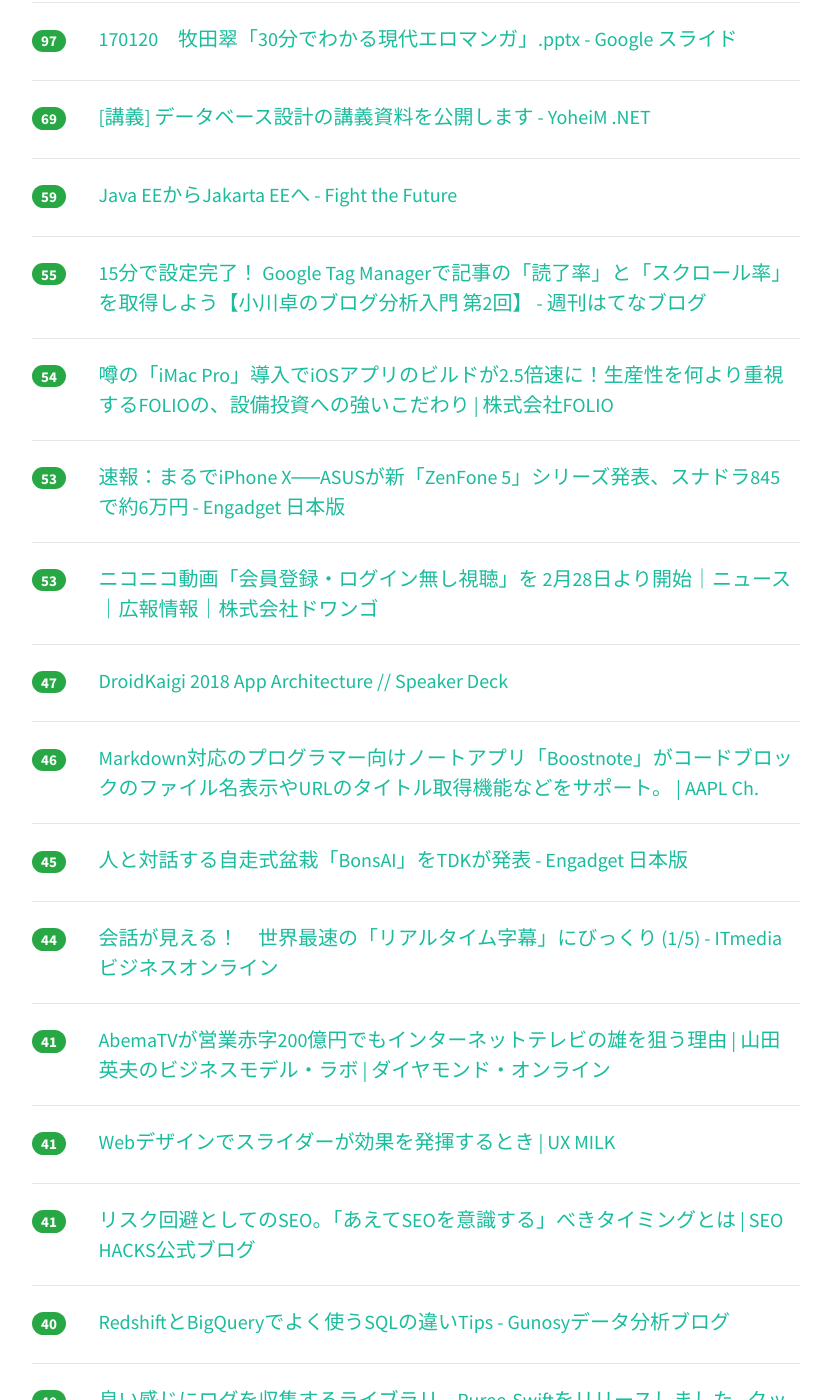
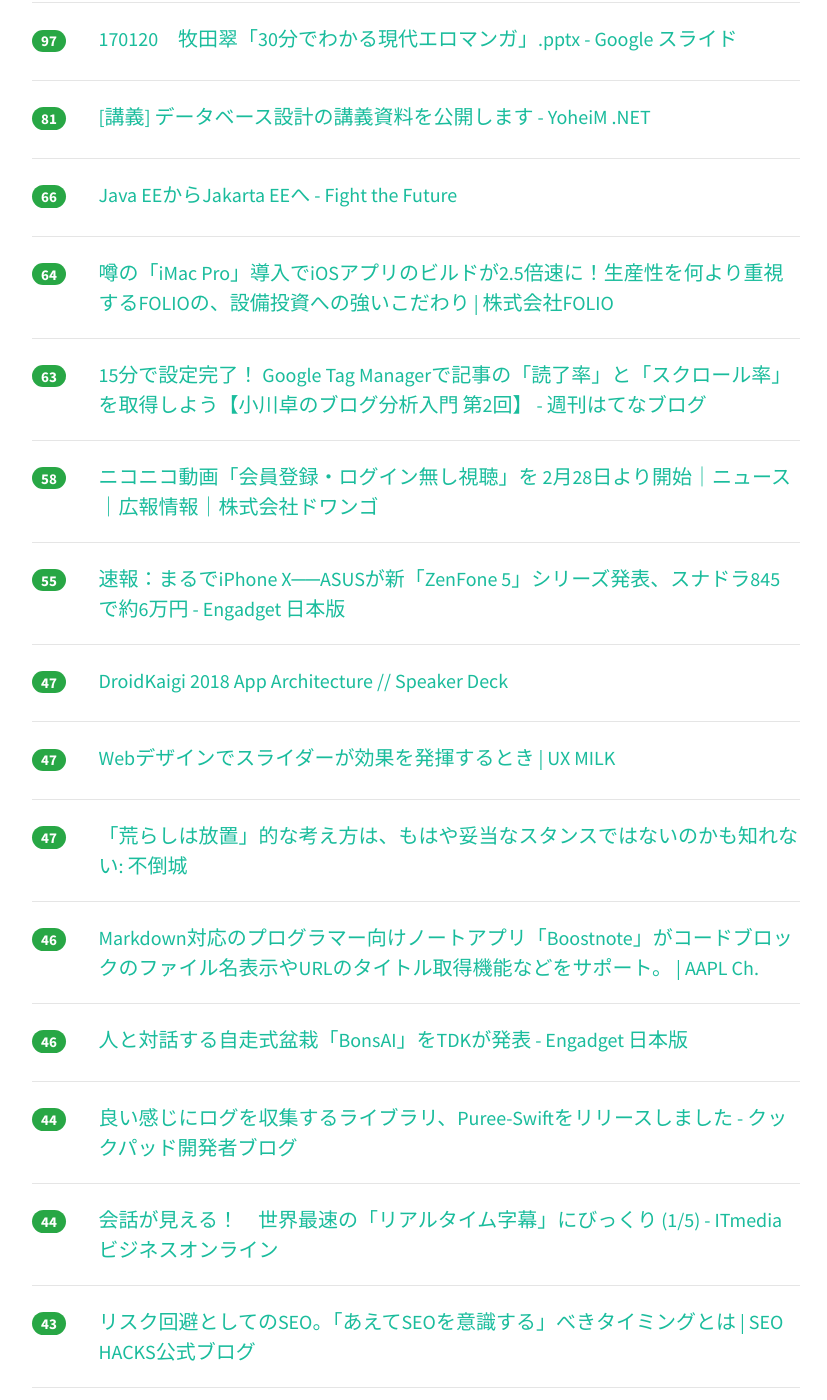
Before and after one commit to yatta47/hatena-matome-site, a Jekyll site: the page built from _posts/2018-02-28-hatena.md, in a window 1280 px wide and 1400 px high, scrolled down 1653 px. Shown: the whole window, without its empty margins (224-1051 px from the left). Built offline with Jekyll 4.4.1, drawn with Linux system fonts in a browser that asks for light colours; nearby versions of some CDN libraries; some of the changed text lies outside the part shown.

Commit message:
Updated 2018-02-28

```diff
--- a/_posts/2018-02-28-hatena.md
+++ b/_posts/2018-02-28-hatena.md
@@ -1,19 +1,24 @@
 ---
 layout: post
 title:  "2018-02-28 はてぶIT"
-date:   2018-02-28 21:03:30
+date:   2018-02-28 22:01:54
 tags: [it-hotentry]
 ---
-54 件のデータあり
+57 件のデータあり
 
 <hr><div class="row">
-<div class="col-1"><span class="badge badge-pill badge-success h2">636</span></div>
+<div class="col-1"><span class="badge badge-pill badge-success h2">662</span></div>
 <div class="col-11"><a href='https://smarthacks.jp/mag/30572' target='_blank'>Google Homeで遊ぶエンジニア21人の奇抜なHackまとめ – SmartHacks Magazine</a></div>
 </div>
 <hr>
 <div class="row">
-<div class="col-1"><span class="badge badge-pill badge-success h2">462</span></div>
+<div class="col-1"><span class="badge badge-pill badge-success h2">512</span></div>
 <div class="col-11"><a href='http://blog.nicovideo.jp/niconews/63867.html' target='_blank'>ニコニコ動画がログイン不要で視聴可能になりました|ニコニコインフォ</a></div>
+</div>
+<hr>
+<div class="row">
+<div class="col-1"><span class="badge badge-pill badge-success h2">346</span></div>
+<div class="col-11"><a href='http://takahashikzn.root42.jp/entry/2018/02/21/085948' target='_blank'>CSSだけでキーロガーを作る - R42日記</a></div>
 </div>
 <hr>
 <div class="row">
@@ -22,57 +27,52 @@ tags: [it-hotentry]
 </div>
 <hr>
 <div class="row">
-<div class="col-1"><span class="badge badge-pill badge-success h2">335</span></div>
-<div class="col-11"><a href='http://takahashikzn.root42.jp/entry/2018/02/21/085948' target='_blank'>CSSだけでキーロガーを作る - R42日記</a></div>
-</div>
-<hr>
-<div class="row">
-<div class="col-1"><span class="badge badge-pill badge-success h2">323</span></div>
+<div class="col-1"><span class="badge badge-pill badge-success h2">334</span></div>
 <div class="col-11"><a href='https://togetter.com/li/1203785' target='_blank'>【炎上】FF同人イベント デマで警察が出動【TOKYO FES Feb.2018】 - Togetter</a></div>
 </div>
 <hr>
 <div class="row">
-<div class="col-1"><span class="badge badge-pill badge-success h2">287</span></div>
+<div class="col-1"><span class="badge badge-pill badge-success h2">288</span></div>
 <div class="col-11"><a href='https://togetter.com/li/1203693' target='_blank'>のじゃおじ「『メールは不便なのでクソです…』と誰かが言わないと、永遠に非効率なものに巻き込まれるのじゃ」 - Togetter</a></div>
 </div>
 <hr>
 <div class="row">
-<div class="col-1"><span class="badge badge-pill badge-success h2">219</span></div>
+<div class="col-1"><span class="badge badge-pill badge-success h2">276</span></div>
+<div class="col-11"><a href='https://storialaw.jp/blog/4019' target='_blank'>なぜNTT東日本は旭川医科大学に逆転勝訴できたのか。判決文から分かる教訓 | STORIA法律事務所</a></div>
+</div>
+<hr>
+<div class="row">
+<div class="col-1"><span class="badge badge-pill badge-success h2">249</span></div>
+<div class="col-11"><a href='http://www.itmedia.co.jp/news/articles/1802/28/news076.html' target='_blank'>Google、iOS／Androidアプリ開発向けオープンソースSDK「Flutter」をβ公開 - ITmedia NEWS</a></div>
+</div>
+<hr>
+<div class="row">
+<div class="col-1"><span class="badge badge-pill badge-success h2">223</span></div>
 <div class="col-11"><a href='http://the360.life/U1301.doit?id=2816' target='_blank'>【the360.life】 トラックボールの玉、コレに替えるとすこぶる調子がいいんです</a></div>
 </div>
 <hr>
 <div class="row">
-<div class="col-1"><span class="badge badge-pill badge-success h2">211</span></div>
-<div class="col-11"><a href='http://www.itmedia.co.jp/news/articles/1802/28/news076.html' target='_blank'>Google、iOS／Androidアプリ開発向けオープンソースSDK「Flutter」をβ公開 - ITmedia NEWS</a></div>
-</div>
-<hr>
-<div class="row">
-<div class="col-1"><span class="badge badge-pill badge-success h2">211</span></div>
-<div class="col-11"><a href='https://storialaw.jp/blog/4019' target='_blank'>なぜNTT東日本は旭川医科大学に逆転勝訴できたのか。判決文から分かる教訓 | STORIA法律事務所</a></div>
-</div>
-<hr>
-<div class="row">
-<div class="col-1"><span class="badge badge-pill badge-success h2">205</span></div>
+<div class="col-1"><span class="badge badge-pill badge-success h2">218</span></div>
 <div class="col-11"><a href='http://www.itmedia.co.jp/news/articles/1802/28/news037.html' target='_blank'>強すぎて「会場がシーンと……」　クイズ王を圧倒した“早押しAI”の衝撃 (1/2) - ITmedia NEWS</a></div>
 </div>
 <hr>
 <div class="row">
-<div class="col-1"><span class="badge badge-pill badge-success h2">145</span></div>
+<div class="col-1"><span class="badge badge-pill badge-success h2">157</span></div>
 <div class="col-11"><a href='https://employment.en-japan.com/engineerhub/entry/2018/02/28/110000' target='_blank'>試したいから、作る。ghq、goreの作者motemenの開発は「自分本位」で駆動する - エンジニアHub｜若手Webエンジニアのキャリアを考える！</a></div>
 </div>
 <hr>
 <div class="row">
-<div class="col-1"><span class="badge badge-pill badge-success h2">138</span></div>
+<div class="col-1"><span class="badge badge-pill badge-success h2">139</span></div>
 <div class="col-11"><a href='https://www3.nhk.or.jp/news/html/20180227/k10011345551000.html' target='_blank'>仮想通貨技術活用の“楽天コイン”構想 三木谷社長表明 | NHKニュース</a></div>
 </div>
 <hr>
 <div class="row">
-<div class="col-1"><span class="badge badge-pill badge-success h2">125</span></div>
+<div class="col-1"><span class="badge badge-pill badge-success h2">130</span></div>
 <div class="col-11"><a href='http://coliss.com/articles/build-websites/operation/css/digital-typography-design-tool-archetype.html' target='_blank'>こういうのを待ってた！日本語フォントで、レスポンシブ用の文字の指定を調整できる無料ツール -Archetype | コリス</a></div>
 </div>
 <hr>
 <div class="row">
-<div class="col-1"><span class="badge badge-pill badge-success h2">107</span></div>
+<div class="col-1"><span class="badge badge-pill badge-success h2">112</span></div>
 <div class="col-11"><a href='https://flutter.io/' target='_blank'>Welcome to Flutter - Flutter</a></div>
 </div>
 <hr>
@@ -82,33 +82,33 @@ tags: [it-hotentry]
 </div>
 <hr>
 <div class="row">
-<div class="col-1"><span class="badge badge-pill badge-success h2">69</span></div>
+<div class="col-1"><span class="badge badge-pill badge-success h2">81</span></div>
 <div class="col-11"><a href='http://www.yoheim.net/blog.php?q=20180203' target='_blank'>[講義] データベース設計の講義資料を公開します - YoheiM .NET</a></div>
 </div>
 <hr>
 <div class="row">
-<div class="col-1"><span class="badge badge-pill badge-success h2">59</span></div>
+<div class="col-1"><span class="badge badge-pill badge-success h2">66</span></div>
 <div class="col-11"><a href='http://www.sakatakoichi.com/entry/2018/02/27/Java_EE%E3%81%8B%E3%82%89Jakarta_EE%E3%81%B8' target='_blank'>Java EEからJakarta EEへ - Fight the Future</a></div>
 </div>
 <hr>
 <div class="row">
-<div class="col-1"><span class="badge badge-pill badge-success h2">55</span></div>
+<div class="col-1"><span class="badge badge-pill badge-success h2">64</span></div>
+<div class="col-11"><a href='https://www.wantedly.com/companies/folio/post_articles/109495' target='_blank'>噂の「iMac Pro」導入でiOSアプリのビルドが2.5倍速に！生産性を何より重視するFOLIOの、設備投資への強いこだわり | 株式会社FOLIO</a></div>
+</div>
+<hr>
+<div class="row">
+<div class="col-1"><span class="badge badge-pill badge-success h2">63</span></div>
 <div class="col-11"><a href='http://blog.hatenablog.com/entry/2018/02/28/143000' target='_blank'>15分で設定完了！ Google Tag Managerで記事の「読了率」と「スクロール率」を取得しよう【小川卓のブログ分析入門 第2回】 - 週刊はてなブログ</a></div>
 </div>
 <hr>
 <div class="row">
-<div class="col-1"><span class="badge badge-pill badge-success h2">54</span></div>
-<div class="col-11"><a href='https://www.wantedly.com/companies/folio/post_articles/109495' target='_blank'>噂の「iMac Pro」導入でiOSアプリのビルドが2.5倍速に！生産性を何より重視するFOLIOの、設備投資への強いこだわり | 株式会社FOLIO</a></div>
+<div class="col-1"><span class="badge badge-pill badge-success h2">58</span></div>
+<div class="col-11"><a href='http://dwango.co.jp/pi/ns/2018/0228/index.html' target='_blank'>ニコニコ動画「会員登録・ログイン無し視聴」を 2月28日より開始｜ニュース｜広報情報｜株式会社ドワンゴ</a></div>
 </div>
 <hr>
 <div class="row">
-<div class="col-1"><span class="badge badge-pill badge-success h2">53</span></div>
+<div class="col-1"><span class="badge badge-pill badge-success h2">55</span></div>
 <div class="col-11"><a href='http://japanese.engadget.com/2018/02/27/iphone-x-asus-zenfone-5-845-6/' target='_blank'>速報：まるでiPhone X──ASUSが新「ZenFone 5」シリーズ発表、スナドラ845で約6万円 - Engadget 日本版</a></div>
-</div>
-<hr>
-<div class="row">
-<div class="col-1"><span class="badge badge-pill badge-success h2">53</span></div>
-<div class="col-11"><a href='http://dwango.co.jp/pi/ns/2018/0228/index.html' target='_blank'>ニコニコ動画「会員登録・ログイン無し視聴」を 2月28日より開始｜ニュース｜広報情報｜株式会社ドワンゴ</a></div>
 </div>
 <hr>
 <div class="row">
@@ -117,13 +117,28 @@ tags: [it-hotentry]
 </div>
 <hr>
 <div class="row">
+<div class="col-1"><span class="badge badge-pill badge-success h2">47</span></div>
+<div class="col-11"><a href='http://uxmilk.jp/70409' target='_blank'>Webデザインでスライダーが効果を発揮するとき | UX MILK</a></div>
+</div>
+<hr>
+<div class="row">
+<div class="col-1"><span class="badge badge-pill badge-success h2">47</span></div>
+<div class="col-11"><a href='http://mubou.seesaa.net/article/457221062.html' target='_blank'>「荒らしは放置」的な考え方は、もはや妥当なスタンスではないのかも知れない: 不倒城</a></div>
+</div>
+<hr>
+<div class="row">
 <div class="col-1"><span class="badge badge-pill badge-success h2">46</span></div>
 <div class="col-11"><a href='https://applech2.com/archives/20180227-boostnote-v0100-support-display-filename-in-codeblock.html' target='_blank'>Markdown対応のプログラマー向けノートアプリ「Boostnote」がコードブロックのファイル名表示やURLのタイトル取得機能などをサポート。 | AAPL Ch.</a></div>
 </div>
 <hr>
 <div class="row">
-<div class="col-1"><span class="badge badge-pill badge-success h2">45</span></div>
+<div class="col-1"><span class="badge badge-pill badge-success h2">46</span></div>
 <div class="col-11"><a href='http://japanese.engadget.com/2018/02/27/bonsai-tdk/' target='_blank'>人と対話する自走式盆栽「BonsAI」をTDKが発表 - Engadget 日本版</a></div>
+</div>
+<hr>
+<div class="row">
+<div class="col-1"><span class="badge badge-pill badge-success h2">44</span></div>
+<div class="col-11"><a href='http://techlife.cookpad.com/entry/2018/02/28/113000' target='_blank'>良い感じにログを収集するライブラリ、Puree-Swiftをリリースしました - クックパッド開発者ブログ</a></div>
 </div>
 <hr>
 <div class="row">
@@ -132,18 +147,13 @@ tags: [it-hotentry]
 </div>
 <hr>
 <div class="row">
-<div class="col-1"><span class="badge badge-pill badge-success h2">41</span></div>
-<div class="col-11"><a href='http://diamond.jp/articles/-/161523' target='_blank'>AbemaTVが営業赤字200億円でもインターネットテレビの雄を狙う理由 | 山田英夫のビジネスモデル・ラボ | ダイヤモンド・オンライン</a></div>
+<div class="col-1"><span class="badge badge-pill badge-success h2">43</span></div>
+<div class="col-11"><a href='https://www.seohacks.net/blog/column/2566/' target='_blank'>リスク回避としてのSEO。「あえてSEOを意識する」べきタイミングとは | SEO HACKS公式ブログ</a></div>
 </div>
 <hr>
 <div class="row">
 <div class="col-1"><span class="badge badge-pill badge-success h2">41</span></div>
-<div class="col-11"><a href='http://uxmilk.jp/70409' target='_blank'>Webデザインでスライダーが効果を発揮するとき | UX MILK</a></div>
-</div>
-<hr>
-<div class="row">
-<div class="col-1"><span class="badge badge-pill badge-success h2">41</span></div>
-<div class="col-11"><a href='https://www.seohacks.net/blog/column/2566/' target='_blank'>リスク回避としてのSEO。「あえてSEOを意識する」べきタイミングとは | SEO HACKS公式ブログ</a></div>
+<div class="col-11"><a href='http://diamond.jp/articles/-/161523' target='_blank'>AbemaTVが営業赤字200億円でもインターネットテレビの雄を狙う理由 | 山田英夫のビジネスモデル・ラボ | ダイヤモンド・オンライン</a></div>
 </div>
 <hr>
 <div class="row">
@@ -152,17 +162,7 @@ tags: [it-hotentry]
 </div>
 <hr>
 <div class="row">
-<div class="col-1"><span class="badge badge-pill badge-success h2">40</span></div>
-<div class="col-11"><a href='http://techlife.cookpad.com/entry/2018/02/28/113000' target='_blank'>良い感じにログを収集するライブラリ、Puree-Swiftをリリースしました - クックパッド開発者ブログ</a></div>
-</div>
-<hr>
-<div class="row">
-<div class="col-1"><span class="badge badge-pill badge-success h2">40</span></div>
-<div class="col-11"><a href='http://mubou.seesaa.net/article/457221062.html' target='_blank'>「荒らしは放置」的な考え方は、もはや妥当なスタンスではないのかも知れない: 不倒城</a></div>
-</div>
-<hr>
-<div class="row">
-<div class="col-1"><span class="badge badge-pill badge-success h2">36</span></div>
+<div class="col-1"><span class="badge badge-pill badge-success h2">37</span></div>
 <div class="col-11"><a href='http://katsumakazuyo.hatenablog.com/entry/2018/02/28/010512' target='_blank'>2台のWindows10パソコンを連結させて、片方をメインのパソコンのサブディスプレイにする機能があったんだ - 勝間和代が徹底的にマニアックな話をアップするブログ</a></div>
 </div>
 <hr>
@@ -172,13 +172,18 @@ tags: [it-hotentry]
 </div>
 <hr>
 <div class="row">
-<div class="col-1"><span class="badge badge-pill badge-success h2">35</span></div>
+<div class="col-1"><span class="badge badge-pill badge-success h2">36</span></div>
 <div class="col-11"><a href='https://japan.cnet.com/article/35115358/' target='_blank'>グーグル、モバイルUIフレームワーク「Flutter」を発表--AndroidとiOSに対応 - CNET Japan</a></div>
 </div>
 <hr>
 <div class="row">
-<div class="col-1"><span class="badge badge-pill badge-success h2">34</span></div>
+<div class="col-1"><span class="badge badge-pill badge-success h2">35</span></div>
 <div class="col-11"><a href='http://hagex.hatenadiary.jp/entry/2018/02/28/121137' target='_blank'>あなたならどうする？　JCのネット工作失敗から妄想するネットを使った世論工作 - Hagex-day info</a></div>
+</div>
+<hr>
+<div class="row">
+<div class="col-1"><span class="badge badge-pill badge-success h2">32</span></div>
+<div class="col-11"><a href='http://this.aereal.org/entry/2018/02/28/150400' target='_blank'>GoのデバッグはdelveとVisual Studio Codeが便利 - Sexually Knowing</a></div>
 </div>
 <hr>
 <div class="row">
@@ -202,28 +207,33 @@ tags: [it-hotentry]
 </div>
 <hr>
 <div class="row">
+<div class="col-1"><span class="badge badge-pill badge-success h2">29</span></div>
+<div class="col-11"><a href='http://methane.hatenablog.jp/entry/2018/02/28/3%E6%9C%881%E6%97%A5%E3%80%81Homebrew_%E3%81%AE%E3%83%87%E3%83%95%E3%82%A9%E3%83%AB%E3%83%88%E3%81%AE_Python_%E3%81%8C_Python_3_%E3%81%AB%E3%81%AA%E3%82%8A%E3%81%BE%E3%81%99%E3%80%82' target='_blank'>3月1日、Homebrew のデフォルトの Python が Python 3 になります。 - methaneのブログ</a></div>
+</div>
+<hr>
+<div class="row">
+<div class="col-1"><span class="badge badge-pill badge-success h2">29</span></div>
+<div class="col-11"><a href='https://www.fashionsnap.com/article/2018-02-28/komuten-vasilly-caracle/' target='_blank'>VASILYとカラクルが解散、スタートトゥデイ工務店が吸収合併へ | Fashionsnap.com</a></div>
+</div>
+<hr>
+<div class="row">
 <div class="col-1"><span class="badge badge-pill badge-success h2">27</span></div>
 <div class="col-11"><a href='https://japan.zdnet.com/article/35115293/' target='_blank'>「Chrome OS」でのLinux仮想マシン稼働に向けたコンテナが近く実現か - ZDNet Japan</a></div>
 </div>
 <hr>
 <div class="row">
 <div class="col-1"><span class="badge badge-pill badge-success h2">25</span></div>
-<div class="col-11"><a href='http://methane.hatenablog.jp/entry/2018/02/28/3%E6%9C%881%E6%97%A5%E3%80%81Homebrew_%E3%81%AE%E3%83%87%E3%83%95%E3%82%A9%E3%83%AB%E3%83%88%E3%81%AE_Python_%E3%81%8C_Python_3_%E3%81%AB%E3%81%AA%E3%82%8A%E3%81%BE%E3%81%99%E3%80%82' target='_blank'>3月1日、Homebrew のデフォルトの Python が Python 3 になります。 - methaneのブログ</a></div>
+<div class="col-11"><a href='http://blog.nicovideo.jp/niconews/64746.html' target='_blank'>「2時の時報（ニコ割）」終了のお知らせ|ニコニコインフォ</a></div>
+</div>
+<hr>
+<div class="row">
+<div class="col-1"><span class="badge badge-pill badge-success h2">25</span></div>
+<div class="col-11"><a href='http://tech.vasily.jp/entry/aws_solutions_architect_associate' target='_blank'>福利厚生を使ってAWSソリューションアーキテクト アソシエイトを取得しました - VASILY DEVELOPERS BLOG | VASILYテックブログ</a></div>
 </div>
 <hr>
 <div class="row">
 <div class="col-1"><span class="badge badge-pill badge-success h2">24</span></div>
 <div class="col-11"><a href='http://jp.techcrunch.com/2018/02/28/2018-02-27-google-clips-review/' target='_blank'>スマートカメラ、Google Clipsレビュー――機械学習が人、イヌ、ネコ、ウサギを自動認識する | TechCrunch Japan</a></div>
-</div>
-<hr>
-<div class="row">
-<div class="col-1"><span class="badge badge-pill badge-success h2">24</span></div>
-<div class="col-11"><a href='http://this.aereal.org/entry/2018/02/28/150400' target='_blank'>GoのデバッグはdelveとVisual Studio Codeが便利 - Sexually Knowing</a></div>
-</div>
-<hr>
-<div class="row">
-<div class="col-1"><span class="badge badge-pill badge-success h2">24</span></div>
-<div class="col-11"><a href='https://www.fashionsnap.com/article/2018-02-28/komuten-vasilly-caracle/' target='_blank'>VASILYとカラクルが解散、スタートトゥデイ工務店が吸収合併へ | Fashionsnap.com</a></div>
 </div>
 <hr>
 <div class="row">
@@ -233,7 +243,7 @@ tags: [it-hotentry]
 <hr>
 <div class="row">
 <div class="col-1"><span class="badge badge-pill badge-success h2">23</span></div>
-<div class="col-11"><a href='http://blog.nicovideo.jp/niconews/64746.html' target='_blank'>「2時の時報（ニコ割）」終了のお知らせ|ニコニコインフォ</a></div>
+<div class="col-11"><a href='http://twitter.com/tokoroten/status/968684467182215168' target='_blank'>ところてんさんのツイート: "上:技術を使わないで問題を解決する 中:簡単な技術を使って問題を解決する 下:難しい技術を使って問題を解決する 下の下:難しい技術をつかっているだけ 下の</a></div>
 </div>
 <hr>
 <div class="row">
@@ -243,7 +253,7 @@ tags: [it-hotentry]
 <hr>
 <div class="row">
 <div class="col-1"><span class="badge badge-pill badge-success h2">22</span></div>
-<div class="col-11"><a href='http://twitter.com/tokoroten/status/968684467182215168' target='_blank'>ところてんさんのツイート: "上:技術を使わないで問題を解決する 中:簡単な技術を使って問題を解決する 下:難しい技術を使って問題を解決する 下の下:難しい技術をつかっているだけ 下の</a></div>
+<div class="col-11"><a href='http://blog-ja.sideci.com/entry/2018/02/28/100943' target='_blank'>Rebuild.fmの宮川氏がRubyまつもと氏に聞いた、Ruby開発の10の論点 - SideCI Blog</a></div>
 </div>
 <hr>
 <div class="row">
@@ -262,6 +272,11 @@ tags: [it-hotentry]
 </div>
 <hr>
 <div class="row">
+<div class="col-1"><span class="badge badge-pill badge-success h2">19</span></div>
+<div class="col-11"><a href='http://www.itmedia.co.jp/news/articles/1802/28/news101.html' target='_blank'>ニコニコ動画、ログインなしで視聴可能に - ITmedia NEWS</a></div>
+</div>
+<hr>
+<div class="row">
 <div class="col-1"><span class="badge badge-pill badge-success h2">18</span></div>
 <div class="col-11"><a href='https://engineer.dena.jp/2018/02/-dena-techcon-2018-1.html' target='_blank'># DeNA TechCon 2018 開催レポート[1] - Technology of DeNA</a></div>
 </div>
```
